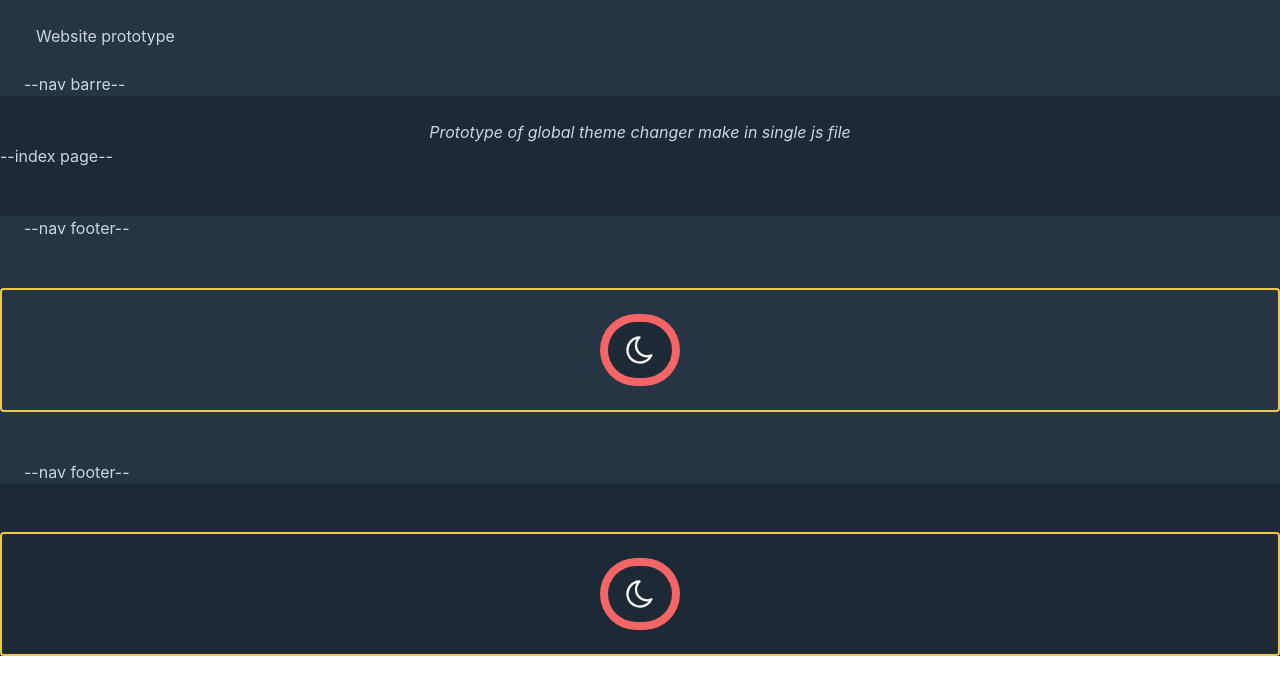
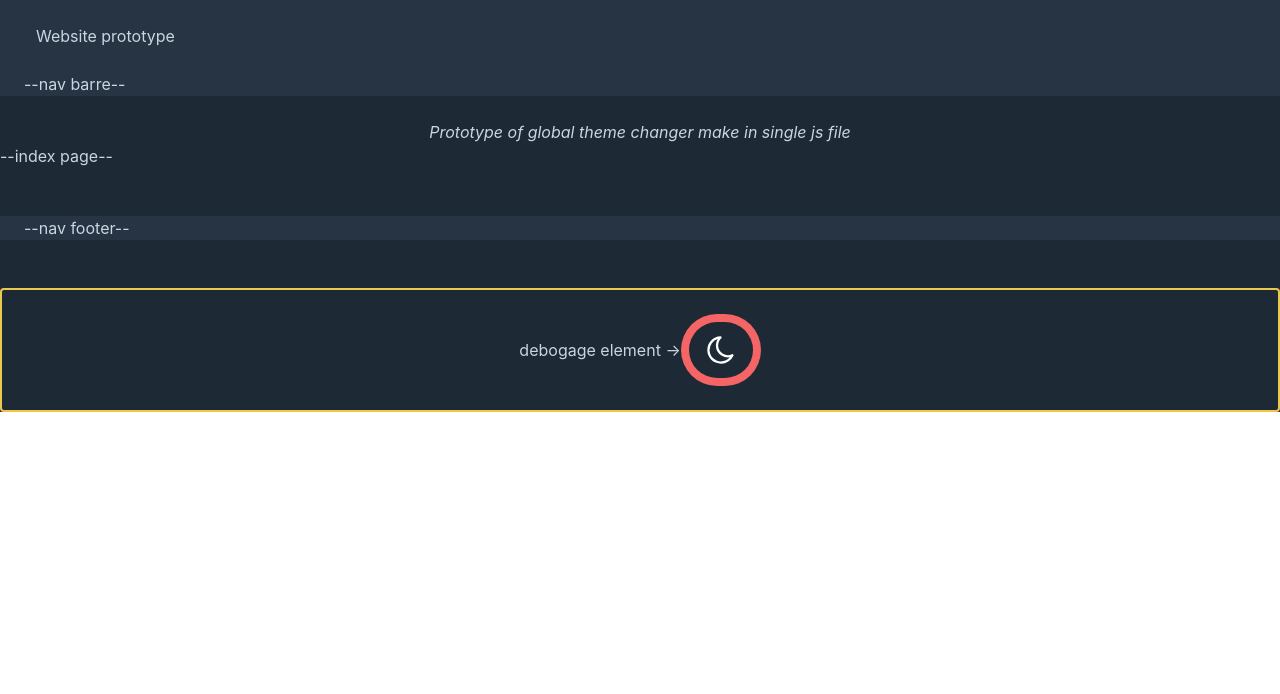
Before and after one commit to AlbertLanne/Theme-switcher-Nuxt-TailwindCSS, a Nuxt app: page / in a window 1280 px wide. Shown: the top 694 px of the page. Built offline with nearby package versions, Linux system fonts and the light colour scheme.

Commit message:
add js file

```diff
--- a/components/NavFooter.vue
+++ b/components/NavFooter.vue
@@ -10,24 +10,8 @@
 
     </div>
 
-    <!--    ================ This component are only for the test. This button work correctly ================ -->
-    <header class="p-6 border-yellow-500 border-2 rounded items-center flex justify-center">
-      <div class="text-center  text-red-700 p-2 bg-red-500 items-center justify-center leading-none lg:rounded-full flex lg:inline-flex"
-           role="alert">
-        <a class=" flex rounded-full bg-background-primary uppercase justify-center px-2 py-1 text-xs font-bold "
-           @click.prevent="toggleTheme">
-          <picture v-if="theme === 'theme-light'"><img class="m-2 h-8 w-8" src="../assets/img/logo_light_mod.svg"></picture>
-          <picture v-else="theme === 'theme-light'"> <img class="m-2 h-8 w-8" src="../assets/img/logo_dark_mod.svg"> </picture>
-        </a>
-      </div>
-    </header>
-    <!--   ======================================================================================================= -->
 
-    <div class="my-12 mx-6 justify-start ">
 
-      <p>--nav footer--</p>
-
-    </div>
   </footer>
 </template>
 
--- a/layouts/default.vue
+++ b/layouts/default.vue
@@ -11,8 +11,11 @@
 
 <!--    ================ This component are only for the test. This button work correctly ================ -->
     <header class="p-6 border-yellow-500 border-2 rounded items-center flex justify-center">
+      <a>debogage element -> </a>
+
       <div class="text-center  text-red-700 p-2 bg-red-500 items-center justify-center leading-none lg:rounded-full flex lg:inline-flex"
            role="alert">
+
         <a class=" flex rounded-full bg-background-primary uppercase justify-center px-2 py-1 text-xs font-bold "
            @click.prevent="toggleTheme">
           <picture v-if="theme === 'theme-light'"><img class="m-2 h-8 w-8" src="../assets/img/logo_light_mod.svg"></picture>
```
Also changed, not shown: ThemeSwitcher.js (added), 1 other file (tests, documents, lock files or other folders).
